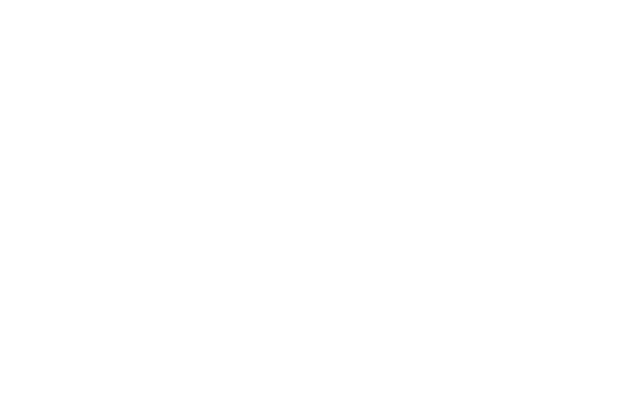
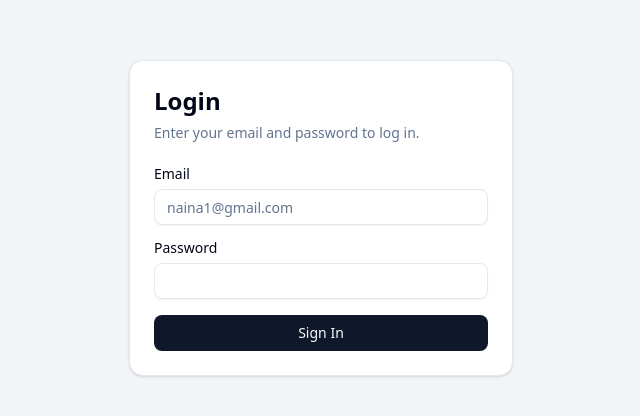
Before and after one commit to rahul2546/yt-full-stack, a React (Vite) app in the folder frontend/: page /login in a window 1280 px wide. Before the commit this address had no page. Shown: the part 182-598 px from the top of the page, without its empty margins (319-959 px from the left). Built offline with nearby package versions, Linux system fonts and the light colour scheme.

Commit message:
feat: Implement user authentication with login functionality and Redux integration

```diff
--- a/frontend/package.json
+++ b/frontend/package.json
@@ -11,7 +11,9 @@
   },
   "dependencies": {
     "@radix-ui/react-avatar": "^1.1.10",
+    "@radix-ui/react-label": "^2.1.7",
     "@radix-ui/react-slot": "^1.2.3",
+    "@reduxjs/toolkit": "^2.9.0",
     "@tailwindcss/vite": "^4.1.13",
     "axios": "^1.12.2",
     "class-variance-authority": "^0.7.1",
@@ -19,6 +21,7 @@
     "lucide-react": "^0.544.0",
     "react": "^19.1.1",
     "react-dom": "^19.1.1",
+    "react-redux": "^9.2.0",
     "react-router-dom": "^7.6.2",
     "tailwind-merge": "^3.3.1",
     "tailwindcss": "^4.1.13"
--- a/frontend/src/App.jsx
+++ b/frontend/src/App.jsx
@@ -4,6 +4,7 @@ import MainLayout from './layouts/MainLayout'; // Import the new layout
 import HomePage from './pages/HomePage';
 import WatchPage from './pages/WatchPage';
 import SearchResultsPage from './pages/SearchResultsPage';
+import LoginPage from './pages/LoginPage';
 
 function App() {
   return (
@@ -15,6 +16,8 @@ function App() {
         <Route path="watch/:videoId" element={<WatchPage />} />
         <Route path="/results" element={<SearchResultsPage />} />
       </Route>
+      {/* Separate route without the MainLayout */}
+      <Route path="/login" element={<LoginPage />} />
     </Routes>
   );
 }
--- /dev/null
+++ b/frontend/src/api/authService.js
@@ -0,0 +1,18 @@
+import api from './axios';
+
+/**
+ * @param {object} credentials - The user's credentials.
+ * @param {string} credentials.email - The user's email.
+ * @param {string} credentials.password - The user's password.
+ * @returns {Promise<object>} The response data containing user info and token.
+ */
+
+export const loginUser = async(credentials) => {
+	try{
+		const response = await api.post('/auth/login', credentials);
+		return response.data; // Assuming the user data and token are in response.data
+	} catch (error) {
+		console.error('Error logging in:', error.response?.data || error.message);
+		throw error; // Re-throw the error for further handling by thunk
+	}
+};
--- a/frontend/src/components/AddComment.jsx
+++ b/frontend/src/components/AddComment.jsx
@@ -3,7 +3,7 @@ import React, { useState } from 'react';
 import { Button } from '@/components/ui/button';
 import { Input } from '@/components/ui/input';
 import { Avatar, AvatarImage, AvatarFallback } from '@/components/ui/avatar';
-import { postComment } from '../api/commentService'; // Import our new function
+import { postComment } from '../api/CommentService'; // Import our new function
 
 const AddComment = ({ videoId, onCommentPosted }) => {
   const [commentText, setCommentText] = useState('');
--- a/frontend/src/components/CommentsSection.jsx
+++ b/frontend/src/components/CommentsSection.jsx
@@ -1,6 +1,6 @@
 // src/components/CommentsSection.jsx
 import React, { useState, useEffect } from 'react';
-import { getCommentsByVideoId } from '../api/commentService'; // Import our new service function
+import { getCommentsByVideoId } from '../api/CommentService'; // Import our new service function
 import CommentList from './CommentList';
 import AddComment from './AddComment';
 
--- a/frontend/src/components/Header.jsx
+++ b/frontend/src/components/Header.jsx
@@ -1,10 +1,12 @@
 // src/components/Header.jsx
 import React from 'react';
-import { useNavigate } from 'react-router-dom';
+import { Link, useNavigate } from 'react-router-dom';
 import { Button } from '@/components/ui/button';
 import { Input } from '@/components/ui/input';
 import { Avatar, AvatarImage, AvatarFallback } from '@/components/ui/avatar';
-import { Menu, Youtube, Search, Video, Bell, Sun, Moon } from 'lucide-react';
+import { Menu, Youtube, Search, Video, Bell, Sun, Moon, LogIn } from 'lucide-react';
+import { useSelector, useDispatch } from 'react-redux';
+import { logout } from '@/store/authSlice';
 
 const Header = ({onMenuClick, theme, toggleTheme}) => {
 
@@ -18,6 +20,16 @@ const Header = ({onMenuClick, theme, toggleTheme}) => {
       navigate(`/results?search_query=${searchQuery.trim()}`);
     }
   };
+
+  // Auth logic
+  const { isAuthenticated, user } = useSelector((state) => state.auth);
+  const dispatch = useDispatch();
+
+  // logout handler
+  const handleLogout = () => {
+    dispatch(logout());
+    navigate('/'); // Redirect to homepage after logout
+  }
 
   return (
     <header className="flex justify-between items-center p-4 border-b">
@@ -51,6 +63,8 @@ const Header = ({onMenuClick, theme, toggleTheme}) => {
 		 <Button onClick={toggleTheme} variant="ghost" size="icon">
           {theme === 'light' ? <Moon className="h-6 w-6" /> : <Sun className="h-6 w-6" />}
         </Button>
+        {isAuthenticated ? (
+          <>
         <Button variant="ghost" size="icon">
           <Video className="h-6 w-6" />
         </Button>
@@ -61,6 +75,17 @@ const Header = ({onMenuClick, theme, toggleTheme}) => {
           <AvatarImage src="https://github.com/shadcn.png" alt="User Avatar" />
           <AvatarFallback>CN</AvatarFallback>
         </Avatar>
+         <Button onClick={handleLogout} variant="outline">Logout</Button>
+          </>
+        ) : (
+          <Link to="/login">
+             <Button variant="outline" className="flex items-center gap-2">
+              <LogIn className="h-5 w-5" />
+              Sign In
+            </Button>
+          </Link>
+        )}
+
       </div>
     </header>
   );
--- /dev/null
+++ b/frontend/src/components/ui/label.jsx
@@ -0,0 +1,21 @@
+import * as React from "react"
+import * as LabelPrimitive from "@radix-ui/react-label"
+
+import { cn } from "@/lib/utils"
+
+function Label({
+  className,
+  ...props
+}) {
+  return (
+    <LabelPrimitive.Root
+      data-slot="label"
+      className={cn(
+        "flex items-center gap-2 text-sm leading-none font-medium select-none group-data-[disabled=true]:pointer-events-none group-data-[disabled=true]:opacity-50 peer-disabled:cursor-not-allowed peer-disabled:opacity-50",
+        className
+      )}
+      {...props} />
+  );
+}
+
+export { Label }
--- a/frontend/src/main.jsx
+++ b/frontend/src/main.jsx
@@ -3,11 +3,15 @@ import { createRoot } from 'react-dom/client'
 import App from './App.jsx'
 import './index.css'
 import { BrowserRouter } from 'react-router-dom'
+import { Provider } from 'react-redux'
+import { store } from './store/store.js'
 
 createRoot(document.getElementById('root')).render(
   <StrictMode>
     <BrowserRouter>
+    <Provider store={store}>
     <App />
+    </Provider>
     </BrowserRouter>
   </StrictMode>,
 )
--- /dev/null
+++ b/frontend/src/pages/LoginPage.jsx
@@ -0,0 +1,74 @@
+import React, { useState} from "react";
+import { useDispatch, useSelector } from "react-redux";
+import { useNavigate } from "react-router-dom";
+import { loginSuccess } from "../store/authSlice";
+import { login } from "../store/authSlice";
+import { Button } from "@/components/ui/button";
+import { Card, CardContent, CardHeader, CardTitle, CardDescription } from "@/components/ui/card";
+import { Input } from "@/components/ui/input";
+import { Label } from "@/components/ui/label";
+
+const LoginPage = () => {
+	const [email, setEmail] = useState("");
+	const [password, setPassword] = useState("");
+	const dispatch = useDispatch();
+	const navigate = useNavigate();
+
+	const { loading, error } = useSelector((state) => state.auth);
+
+	const handleLogin = async (e) => {
+		e.preventDefault();
+
+		// Dispatch the thunk and unwrap the result to see if it was successful
+		const resultAction = await dispatch(login({ email, password }));
+
+		// login.fulfilled.type is the action type for a successful login
+		if (login.fulfilled.match(resultAction)) {
+			// Redirect to homepage or dashboard after successful login
+			navigate('/');
+		}
+		// If login failed, the error message is already handled in the slice
+	}
+return (
+    <div className="flex items-center justify-center min-h-screen bg-gray-100 dark:bg-gray-900">
+      <Card className="w-full max-w-sm">
+        <CardHeader>
+          <CardTitle className="text-2xl">Login</CardTitle>
+          <CardDescription>Enter your email and password to log in.</CardDescription>
+        </CardHeader>
+        <CardContent>
+          <form onSubmit={handleLogin} className="grid gap-4">
+            <div className="grid gap-2">
+              <Label htmlFor="email">Email</Label>
+              <Input
+                id="email"
+                type="email"
+                placeholder="naina1@gmail.com"
+                required
+                value={email}
+                onChange={(e) => setEmail(e.target.value)}
+              />
+            </div>
+            <div className="grid gap-2">
+              <Label htmlFor="password">Password</Label>
+              <Input
+                id="password"
+                type="password"
+                required
+                value={password}
+                onChange={(e) => setPassword(e.target.value)}
+              />
+            </div>
+            {/* Display error message if the login fails */}
+            {error && <p className="text-sm text-red-500">{error}</p>}
+            <Button type="submit" className="w-full" disabled={loading}>
+              {loading ? 'Signing In...' : 'Sign In'}
+            </Button>
+          </form>
+        </CardContent>
+      </Card>
+    </div>
+  );
+};
+
+export default LoginPage;
--- /dev/null
+++ b/frontend/src/store/authSlice.js
@@ -0,0 +1,67 @@
+import { createSlice, createAsyncThunk } from '@reduxjs/toolkit';
+import { loginUser } from '../api/authService';
+
+// Async thunk for logging in user
+export const login = createAsyncThunk(
+	'auth/login',
+	async (Credentials, { rejectWithValue }) => {
+		try {
+			const data = await loginUser(Credentials);
+			return data; // This will be the payload for the fulfilled action
+		} catch (error) {
+			// the returned value becomes the `action.payload` for the rejected action
+			return rejectWithValue(error.message || 'Login failed');
+		}
+	}
+);
+
+
+const initialState = {
+	user: null, // Holds user data object
+	isAuthenticated: false, // Boolean to track auth status
+	token: null, // JWT token
+	loading: false, // To track loading state during async operations
+	error: null // To hold error messages
+};
+
+const authSlice = createSlice({
+	name: 'auth',
+	initialState,
+	reducers: {
+		// loginSuccess: (state, action) => {
+		// 	state.user = action.payload; // Set user data on login
+		// 	state.isAuthenticated = true;
+		// },
+		logout: (state) => {
+			localStorage.removeItem('token'); // Clear token from localStorage
+			state.user = null;
+			state.token = null;
+			state.isAuthenticated = false;
+		},
+	},
+
+	// Handle async actions using extraReducers
+	extraReducers: (builder) => {
+		builder
+			.addCase(login.pending, (state) => {
+				state.loading = true;
+				state.error = null; // Clear previous errors
+			})
+			.addCase(login.fulfilled, (state, action) => {
+				state.loading = false;
+				state.isAuthenticated = true;
+				state.user = action.payload;
+				state.token = action.payload.token; // Assuming the token is in payload
+				localStorage.setItem('token', action.payload.token); // Store token in localStorage
+			})
+			.addCase(login.rejected, (state, action) => {
+				state.loading = false;
+				state.error = action.payload || 'Login failed'; // Set error message from rejectWithValue
+				state.isAuthenticated = false;
+				state.user = null;
+				state.token = null;
+			});
+	},
+});
+export const { loginSuccess, logout } = authSlice.actions;
+export default authSlice.reducer;
--- /dev/null
+++ b/frontend/src/store/store.js
@@ -0,0 +1,11 @@
+// src/store/store.js
+import { configureStore } from '@reduxjs/toolkit';
+import authReducer from './authSlice'; // Import the reducer from our auth slice
+
+export const store = configureStore({
+  reducer: {
+    // We register our slices here
+    auth: authReducer,
+    // We can add more reducers here later (e.g., for videos, comments)
+  },
+});
```
Also changed, not shown: 1 other file (tests, documents, lock files or other folders).
